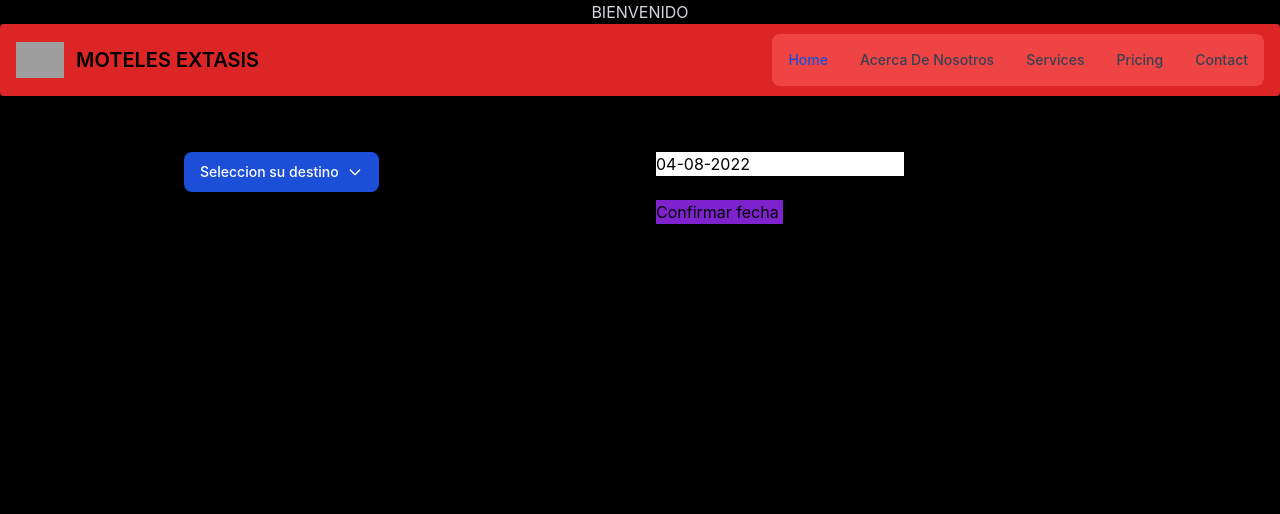
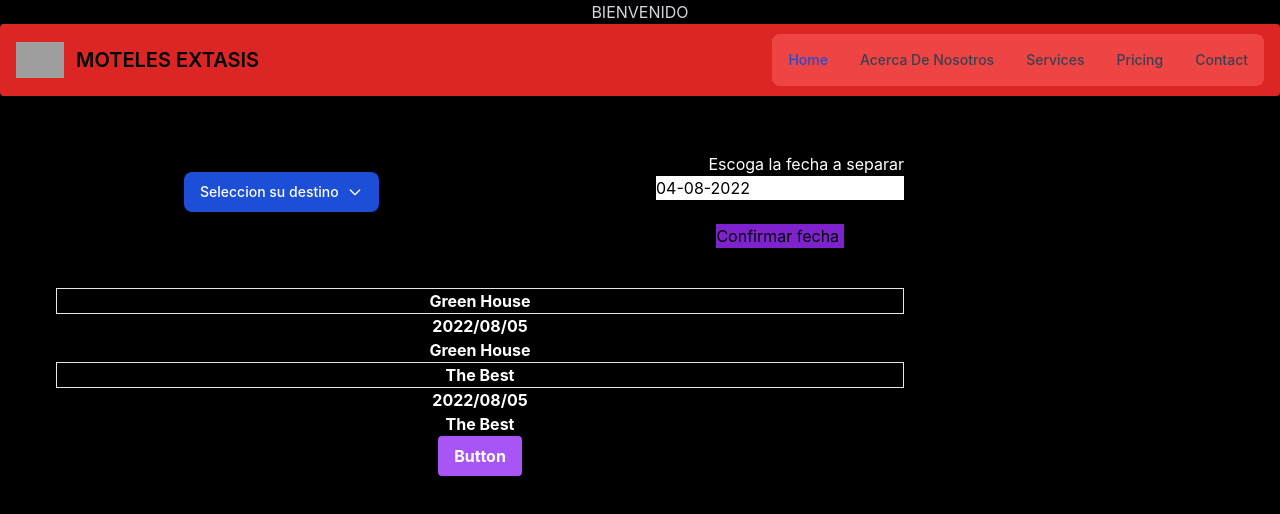
Before and after one commit to cesimiri/ghPruebaReserva, a React (Create React App) app: page / in a window 1280 px wide. Shown: the top 514 px of the page. Built offline with nearby package versions, Linux system fonts and the light colour scheme; grey boxes are pictures that could not be loaded.

Commit message:
realización de datos de reserva

```diff
--- a/package.json
+++ b/package.json
@@ -3,12 +3,14 @@
   "version": "0.1.0",
   "private": true,
   "dependencies": {
+    "@reduxjs/toolkit": "^1.8.3",
     "@testing-library/jest-dom": "^5.16.4",
     "@testing-library/react": "^13.3.0",
     "@testing-library/user-event": "^13.5.0",
     "react": "^18.2.0",
     "react-datepicker": "^4.8.0",
     "react-dom": "^18.2.0",
+    "react-redux": "^8.0.2",
     "react-scripts": "5.0.1",
     "web-vitals": "^2.1.4"
   },
--- a/src/App.js
+++ b/src/App.js
@@ -3,23 +3,31 @@ import './App.css';
 import NavBar from './componentes/navBar';
 import Dropdown from './componentes/dropDown';
 import Calendary from './componentes/calendary';
+import DatosReserva from './componentes/datosReserva';
 
 function App() {
   return (
-    <div className="App" class="bg-black h-screen">
-      <p class="text-gray-300 text-center">BIENVENIDO</p>
+
+    <div className="App bg-black h-screen">
+      <p className="text-gray-300 text-center">BIENVENIDO</p>
       <NavBar/>
 
       <div className='p-14 flex-row w-3/4'>
-        <div className='pl-32 float-left flex-row' >
+
+        <div className='pl-32 pt-5 float-left flex-row' >
         <Dropdown/>
         </div>
+        <p className='text-white float-right'>Escoga la fecha a separar</p>
+        <br/>
         <div className='float-right' >
         <Calendary/>
         </div>
+      </div>
 
+      <div  className='p-14 flex-row w-3/4'>
+        <DatosReserva/>
+      </div>
 
-      </div>
     </div>
 
 
--- /dev/null
+++ b/src/app/store.js
@@ -0,0 +1,10 @@
+import { configureStore } from '@reduxjs/toolkit'
+import  reservaReducer from '../feature/reserva/reservaSlice'
+
+const store = configureStore({
+    reducer: {
+      reserva: reservaReducer,
+    }
+  })
+
+  export default store;
--- /dev/null
+++ b/src/componentes/datosReserva.js
@@ -0,0 +1,29 @@
+import {useSelector} from 'react-redux';
+
+const DatosReserva = () =>{
+    const stateReserva = useSelector(state => state.reserva)
+
+    const mensaje = ()=> {
+        alert(`Se realizo su reserva para el hotel `);
+    }
+
+
+    return(
+        <div className='text-white font-bold'>
+            {stateReserva.map(reserva =>(
+                <div key = {reserva.id}>
+                    <h3 className='border'>{reserva.hotel}</h3>
+                    <p>{reserva.fecha}</p>
+                    <p>{reserva.hotel}</p>
+                </div>
+            ))}
+            <button className="bg-purple-500 hover:bg-purple-700 text-white font-bold py-2 px-4 rounded" onClick={()=>mensaje()}>
+                Button
+            </button>
+        </div>
+
+
+    )
+}
+
+export default DatosReserva;
--- a/src/componentes/dropDown.js
+++ b/src/componentes/dropDown.js
@@ -1,7 +1,15 @@
 
 const DropDown = () => {
     return (
-        <button id="dropdownDividerButton" data-dropdown-toggle="dropdownDivider" className="text-white bg-blue-700 hover:bg-blue-800 focus:ring-4 focus:outline-none focus:ring-blue-300 font-medium rounded-lg text-sm px-4 py-2.5 text-center inline-flex items-center dark:bg-blue-600 dark:hover:bg-blue-700 dark:focus:ring-blue-800" type="button">Seleccion su destino <svg className="ml-2 w-4 h-4" aria-hidden="true" fill="none" stroke="currentColor" viewBox="0 0 24 24" xmlns="http://www.w3.org/2000/svg"><path stroke-linecap="round" stroke-linejoin="round" stroke-width="2" d="M19 9l-7 7-7-7"></path></svg></button>
+        <button id="dropdownDividerButton"
+            data-dropdown-toggle="dropdownDivider"
+            className="text-white bg-blue-700 hover:bg-blue-800 focus:ring-4 focus:outline-none focus:ring-blue-300 font-medium rounded-lg text-sm px-4 py-2.5 text-center inline-flex items-center dark:bg-blue-600 dark:hover:bg-blue-700 dark:focus:ring-blue-800"
+            type="button">
+            Seleccion su destino
+            <svg className="ml-2 w-4 h-4" aria-hidden="true" fill="none" stroke="currentColor" viewBox="0 0 24 24" xmlns="http://www.w3.org/2000/svg">
+                <path strokeLinecap="round" strokeLinejoin="round" strokeWidth="2" d="M19 9l-7 7-7-7"></path>
+            </svg>
+        </button>
     )
     }
 
--- /dev/null
+++ b/src/feature/reserva/reservaSlice.js
@@ -0,0 +1,27 @@
+import { createSlice } from '@reduxjs/toolkit'
+
+const initialState = [
+    {
+        id : 1,
+        hotel : 'Green House',
+        fecha : '2022/08/05',
+        cuarto : 'imperial',
+        reservado : true,
+    },
+    {
+        id : 2,
+        hotel : 'The Best',
+        fecha : '2022/08/05',
+        cuarto : 'imperial',
+        reservado : true,
+    },
+]
+const reservaSlice = createSlice({
+    name: 'reserva',
+    initialState: initialState,
+    reducers:{
+
+    }
+})
+
+export default reservaSlice.reducer;
--- a/src/index.js
+++ b/src/index.js
@@ -2,16 +2,13 @@ import React from 'react';
 import ReactDOM from 'react-dom/client';
 import './index.css';
 import App from './App';
-import reportWebVitals from './reportWebVitals';
-
+import { Provider } from 'react-redux';
+import store from './app/store';
 const root = ReactDOM.createRoot(document.getElementById('root'));
 root.render(
   <React.StrictMode>
-    <App />
+    <Provider store={store}>
+      <App />
+    </Provider>
   </React.StrictMode>
 );
-
-// If you want to start measuring performance in your app, pass a function
-// to log results (for example: reportWebVitals(console.log))
-// or send to an analytics endpoint. Learn more: https://bit.ly/CRA-vitals
-reportWebVitals();
--- a/src/reportWebVitals.js
+++ /dev/null
@@ -1,13 +0,0 @@
-const reportWebVitals = onPerfEntry => {
-  if (onPerfEntry && onPerfEntry instanceof Function) {
-    import('web-vitals').then(({ getCLS, getFID, getFCP, getLCP, getTTFB }) => {
-      getCLS(onPerfEntry);
-      getFID(onPerfEntry);
-      getFCP(onPerfEntry);
-      getLCP(onPerfEntry);
-      getTTFB(onPerfEntry);
-    });
-  }
-};
-
-export default reportWebVitals;
```
Also changed, not shown: src/setupTests.js (deleted, +0 -5 lines), 2 other files (tests, documents, lock files or other folders).
